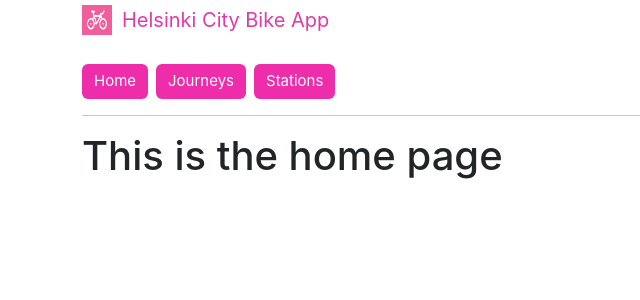
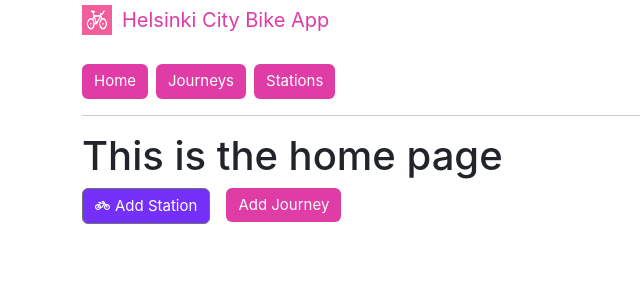
Before and after one commit to ruhui0806/Dev-Academy-Pre-Assignment, a React (Create React App) app in the folder citybike/: page / in a window 1280 px wide. Shown: the top 300 px of the page, without its empty margins (0-640 px from the left). Built offline with nearby package versions, Linux system fonts and the light colour scheme.

Commit message:
impelement addJourney and addStation Modals in the home page

```diff
--- a/citybike/src/App.css
+++ b/citybike/src/App---notInUse.css
@@ -36,3 +36,39 @@
         transform: rotate(360deg);
     }
 }
+.navbar-brand {
+    color: #df3ca6;
+}
+
+.navbar-brand img {
+    width: 30px;
+    margin-right: 10px;
+}
+
+.btn {
+    font-size: 15px;
+}
+
+.btn-primary,
+.bg-primary {
+    background-color: #df3ca6 !important;
+    border: none;
+}
+
+.btn-primary:hover {
+    background-color: #df3ca6;
+    opacity: 0.9;
+}
+
+.btn-secondary {
+    background-color: #7430f9;
+}
+
+.btn-secondary:hover {
+    background-color: #7430f9;
+    opacity: 0.9;
+}
+
+.icon {
+    margin-right: 5px;
+}
--- /dev/null
+++ b/citybike/src/components/AddJourneyModal.js
@@ -0,0 +1,57 @@
+import React from 'react'
+
+const AddJourneyModal = () => {
+    return (
+        <div>
+            <button
+                type="button"
+                className="btn btn-primary"
+                data-bs-toggle="modal"
+                data-bs-target="#exampleModal"
+            >
+                Add Journey
+            </button>
+
+            <div
+                className="modal fade"
+                id="exampleModal"
+                aria-labelledby="exampleModalLabel"
+                aria-hidden="true"
+            >
+                <div className="modal-dialog">
+                    <div className="modal-content">
+                        <div className="modal-header">
+                            <h1
+                                className="modal-title fs-5"
+                                id="exampleModalLabel"
+                            >
+                                Modal title
+                            </h1>
+                            <button
+                                type="button"
+                                className="btn-close"
+                                data-bs-dismiss="modal"
+                                aria-label="Close"
+                            ></button>
+                        </div>
+                        <div className="modal-body">...</div>
+                        <div className="modal-footer">
+                            <button
+                                type="button"
+                                className="btn btn-secondary"
+                                data-bs-dismiss="modal"
+                            >
+                                Close
+                            </button>
+                            <button type="button" className="btn btn-primary">
+                                Save changes
+                            </button>
+                        </div>
+                    </div>
+                </div>
+            </div>
+        </div>
+    )
+}
+
+export default AddJourneyModal
--- /dev/null
+++ b/citybike/src/components/AddStationModal.js
@@ -0,0 +1,79 @@
+import React from 'react'
+import { FaBicycle } from 'react-icons/fa'
+const AddStationModal = () => {
+    return (
+        <div>
+            <button
+                type="button"
+                className="btn btn-secondary"
+                data-bs-toggle="modal"
+                data-bs-target="#addStationModal"
+            >
+                <div className="d-flex align-items-center">
+                    <FaBicycle className="icon" />
+                    <div>Add Station</div>
+                </div>
+            </button>
+
+            <div
+                className="modal fade"
+                id="addStationModal"
+                aria-labelledby="addStationModalLabel"
+                aria-hidden="true"
+            >
+                <div className="modal-dialog">
+                    <div className="modal-content">
+                        <div className="modal-header">
+                            <h1
+                                className="modal-title fs-5"
+                                id="addStationModalLabel"
+                            >
+                                Add New Bicycle Station
+                            </h1>
+                            <button
+                                type="button"
+                                className="btn-close"
+                                data-bs-dismiss="modal"
+                                aria-label="Close"
+                            ></button>
+                        </div>
+                        <div className="modal-body">
+                            <form>
+                                <div className="mb-3">
+                                    <label className="form-label">Name</label>
+                                    <input
+                                        className="form-control"
+                                        type="text"
+                                        id="Name"
+                                    />
+                                </div>
+                                <div className="mb-3">
+                                    <label className="form-label">Name</label>
+                                    <input
+                                        className="form-control"
+                                        type="text"
+                                        id="Name"
+                                    />
+                                </div>
+                            </form>
+                        </div>
+                        {/* <div className="modal-footer">
+                            <button
+                                type="button"
+                                className="btn btn-secondary"
+                                data-bs-dismiss="modal"
+                            >
+                                Close
+                            </button>
+                            <button type="button" className="btn btn-primary">
+                                Save changes
+                            </button>
+                        </div> */}
+                    </div>
+                </div>
+            </div>
+        </div>
+    )
+}
+
+export default AddStationModal
--- a/citybike/src/components/Home.js
+++ b/citybike/src/components/Home.js
@@ -10,11 +10,17 @@ import {
 import Stations from './Stations'
 import Journeys from './Journeys'
 import StationView from './StationView'
+import AddStationModal from './AddStationModal'
+import AddJourneyModal from './AddJourneyModal'
 
 const Home = () => {
     return (
         <div>
             <h1>This is the home page</h1>
+            <div className="d-flex mb-3 gap-3">
+                <AddStationModal />
+                <AddJourneyModal />
+            </div>
         </div>
     )
 }
--- a/citybike/src/index.css
+++ b/citybike/src/index.css
@@ -27,21 +27,21 @@ code {
 
 .btn-primary,
 .bg-primary {
-    background-color: #ee2daa !important;
+    background-color: #df3ca6 !important;
     border: none;
 }
 
 .btn-primary:hover {
-    background-color: #e629a4;
+    background-color: #df3ca6;
     opacity: 0.9;
 }
 
 .btn-secondary {
-    background-color: #30f2f9;
+    background-color: #7430f9;
 }
 
 .btn-secondary:hover {
-    background-color: #fdfdfd;
+    background-color: #7430f9;
     opacity: 0.9;
 }
 
```
Also changed, not shown: 1 other file (tests, documents, lock files or other folders).
